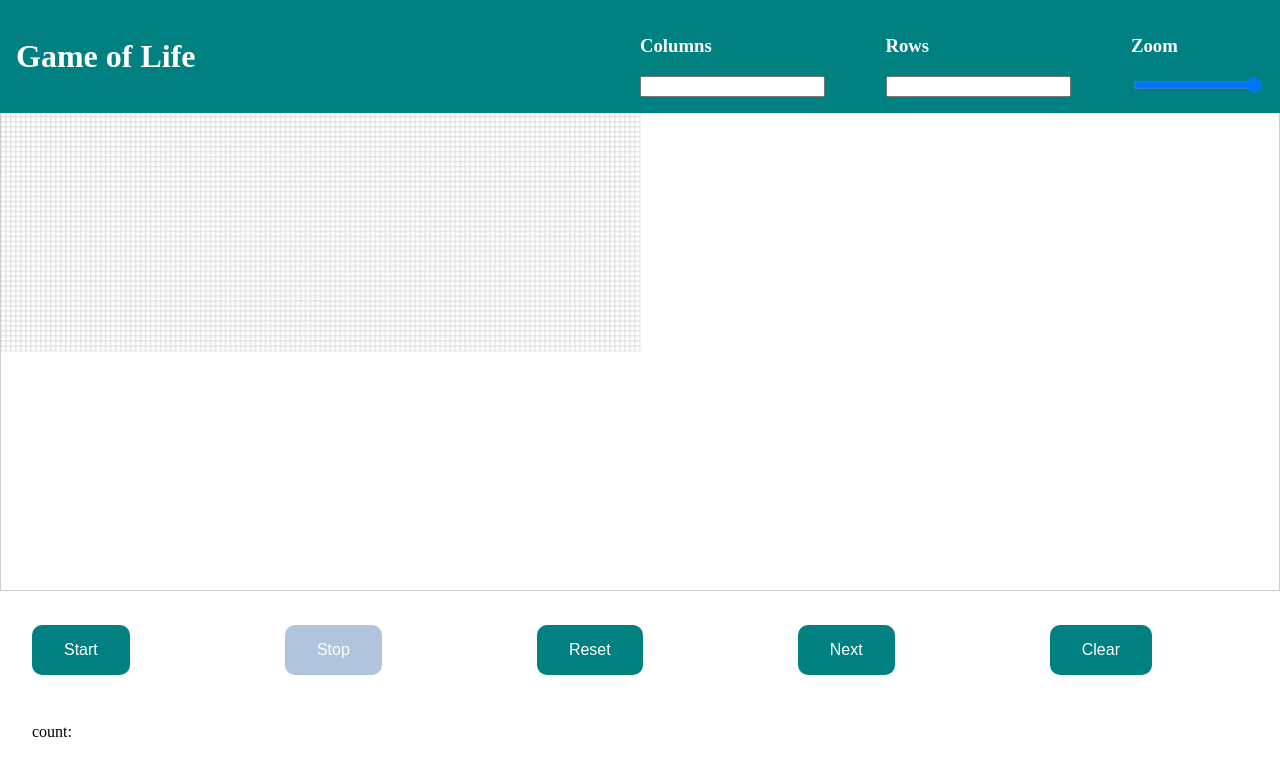
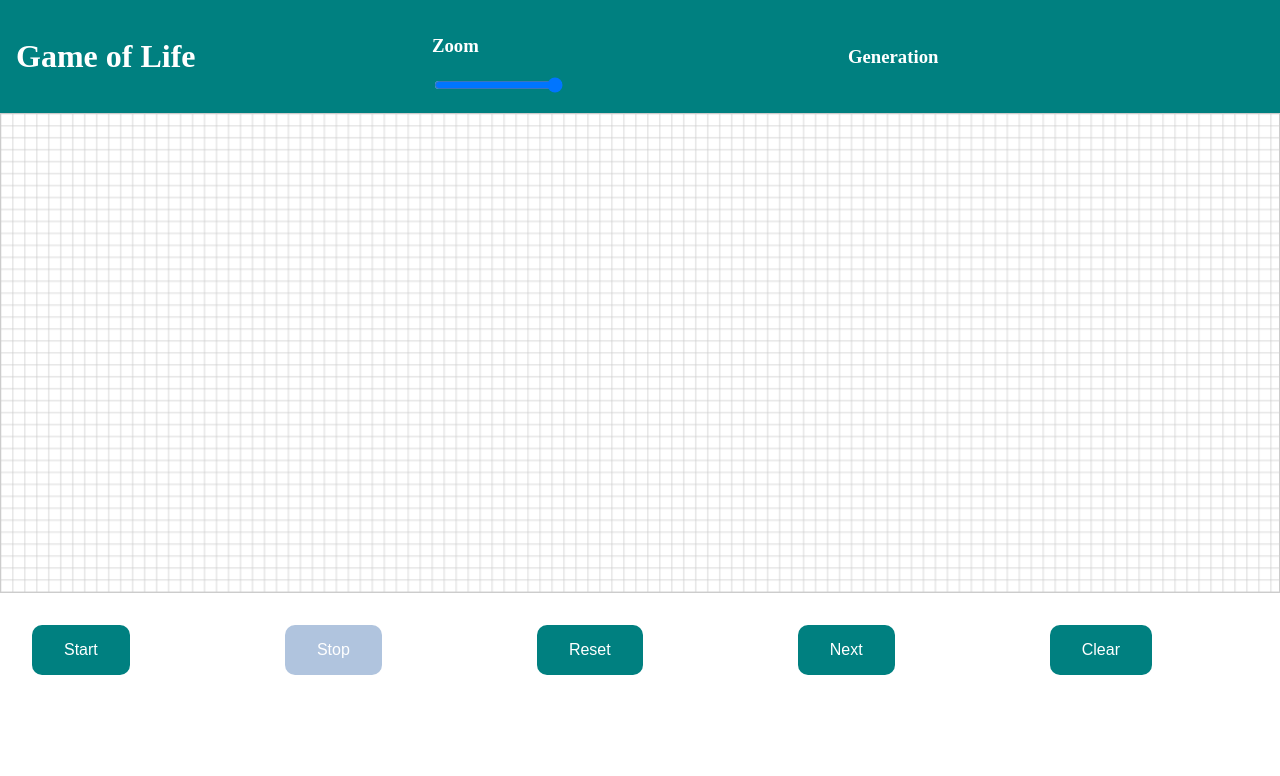
Before and after one commit to Mouhamed-B/gameoflife, a plain HTML site: page index.html in a window 1280 px wide. Drawn offline with Linux system fonts and the light colour scheme.

Commit message:
v2: zoom control

```diff
--- a/game.js
+++ b/game.js
@@ -1,13 +1,7 @@
 import { createGrid } from "./grid.js"
-
-export function getCellNumber(row, col){
-    return row+''+col
-}
 
 export function checkCell(grid, row, col) {
     let S = 0
-    const rows = grid.length
-    const cols = grid[0].length
 
     for (let i = row-1; i <= row+1; i++) {
         if(grid[i]){
--- a/grid.js
+++ b/grid.js
@@ -13,7 +13,7 @@ export function copyGrid(originalGrid){
     return originalGrid.map(row => row.slice())
 }
 
-export function scaleGrid(canvas,ctx){
+export function scaleGrid(container,canvas,ctx){
     const dpr = window.devicePixelRatio;
     const rect = canvas.getBoundingClientRect();
 
@@ -23,6 +23,7 @@ export function scaleGrid(canvas,ctx){
 
     // Scale the context to ensure correct drawing operations
     ctx.scale(dpr, dpr);
+
 }
 
 
--- a/index.css
+++ b/index.css
@@ -24,7 +24,6 @@ header{
 .container{
     width: 100%;
     height: 60vh;
-    overflow: auto;
 }
 canvas {
     border: 1px solid #ccc;
--- a/index.html
+++ b/index.html
@@ -11,16 +11,14 @@
         <h1 class="w-50">Game of Life</h1>
         <div class="row w-50">
             <div>
-                <label for="cols"><h3>Columns</h3></label>
-                <input type="number" id="cols" width="10%">
-            </div>
-            <div>
-                <label for="rows"><h3>Rows</h3></label>
-                <input type="number" id="rows" width="10%">
-            </div>
-            <div>
                 <label for="zoom"><h3>Zoom</h3></label>
                 <input type="range" id="zoom" value="12" max="12" min="5" width="10%">
+            </div>
+        </div>
+        <div class="row w-50">
+            <div>
+                <label for="zoom"><h3>Generation</h3></label>
+                <div id="count"></div>
             </div>
         </div>
     </header>
@@ -34,9 +32,6 @@
         <button class="game-button" id="gameNext">Next</button>
         <button class="game-button" id="gameClear">Clear</button>
     </div>
-    <div class="game-menu">
-        <div>count:</div><div id="count"></div>
-    </div>
     <script type="module" src="index.js"></script>
 </body>
 </html>
--- a/index.js
+++ b/index.js
@@ -5,28 +5,32 @@ document.addEventListener('DOMContentLoaded', function () {
     // Get the canvas element and its context
     const canvas = document.getElementById('gameCanvas');
     const canvasContainer = document.getElementById('canvasContainer');
+
+    // Game control buttons
     const startButton = document.getElementById('gameStart');
     const stopButton = document.getElementById('gameStop');
     const resetButton = document.getElementById('gameReset');
     const nextButton = document.getElementById('gameNext');
     const clearButton = document.getElementById('gameClear');
+    const zoomInput = document.getElementById('zoom');
 
+    // setup the container
     const ctx = canvas.getContext('2d')
-    scaleGrid(canvas,ctx)
-    canvasContainer.scrollLeft =  (canvasContainer.scrollWidth - canvasContainer.clientWidth ) / 2;
-    canvasContainer.scrollTop =  (canvasContainer.scrollHeight - canvasContainer.clientHeight ) / 2;
+    scaleGrid(canvasContainer,canvas,ctx)
+
+    // Define grid parameters
     let gameStarted = false
     let nextCount = 0
-    // Define grid parameters
-    const rows = Math.floor(parseInt(canvas.getAttribute('height'))/10);
-    const cols = Math.floor(parseInt(canvas.getAttribute('width'))/10);
-    const cellSize = 5;
+    let cellSize = 12;
+    let rows = Math.floor(parseInt(canvas.getAttribute('height'))/5);
+    let cols = Math.floor(parseInt(canvas.getAttribute('width'))/5);
 
     // Create the initial grid
     let grid = createGrid(rows, cols);
     let initialGrid = [];
     let interval;
-    // Initial draw of the grid
+
+
     drawGrid(canvas, grid, cellSize);
 
     canvas.addEventListener('click', (event) => {
@@ -44,6 +48,13 @@ document.addEventListener('DOMContentLoaded', function () {
         // Redraw the grid
         drawGrid(canvas, grid, cellSize);
     });
+
+    //input listeners
+    zoomInput.addEventListener('change', (event) => {
+        console.log(event.target.value)
+        cellSize = parseInt(event.target.value)
+        if(!gameStarted) drawGrid(canvas, grid, cellSize)
+    })
 
 
     // Buttons listeners
```
